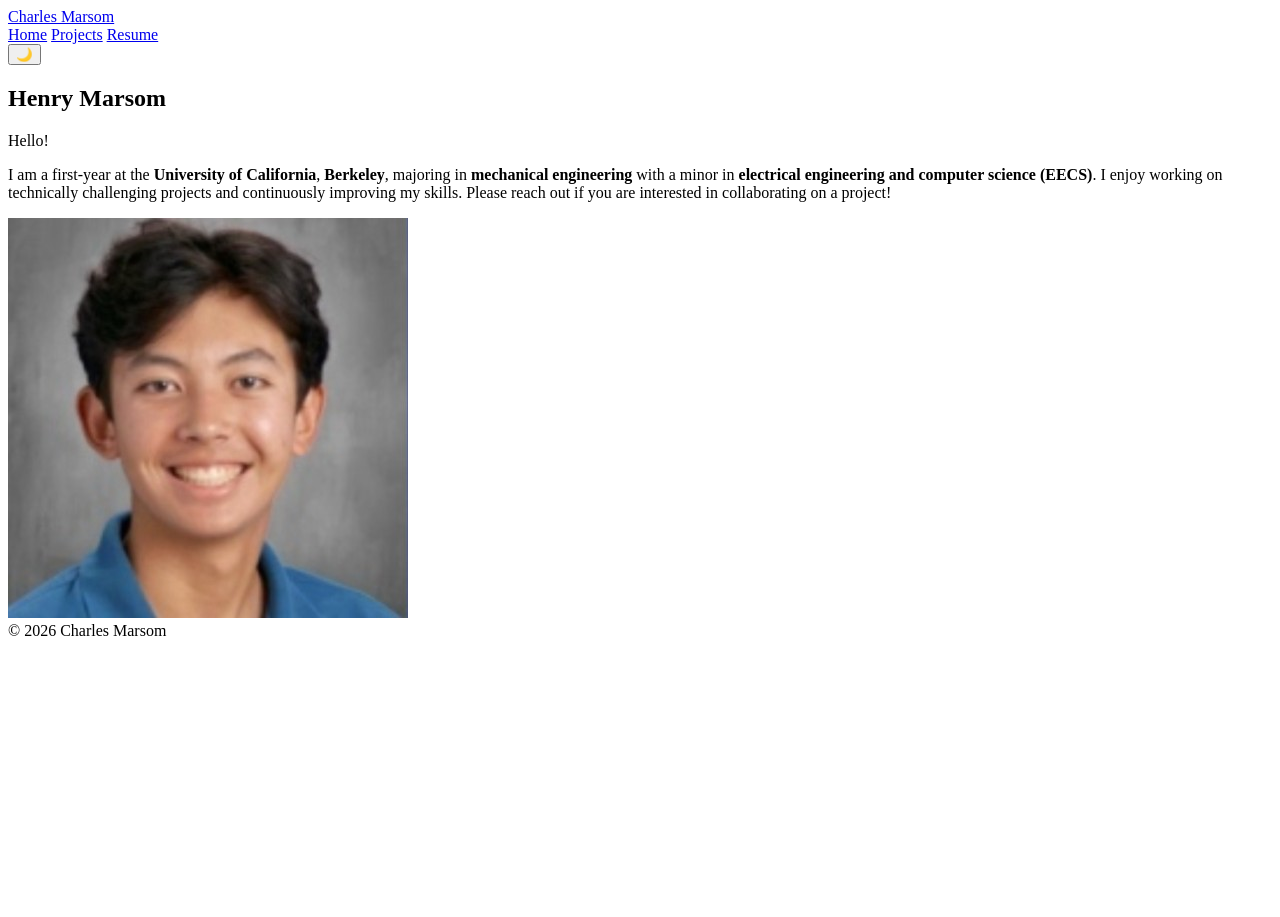
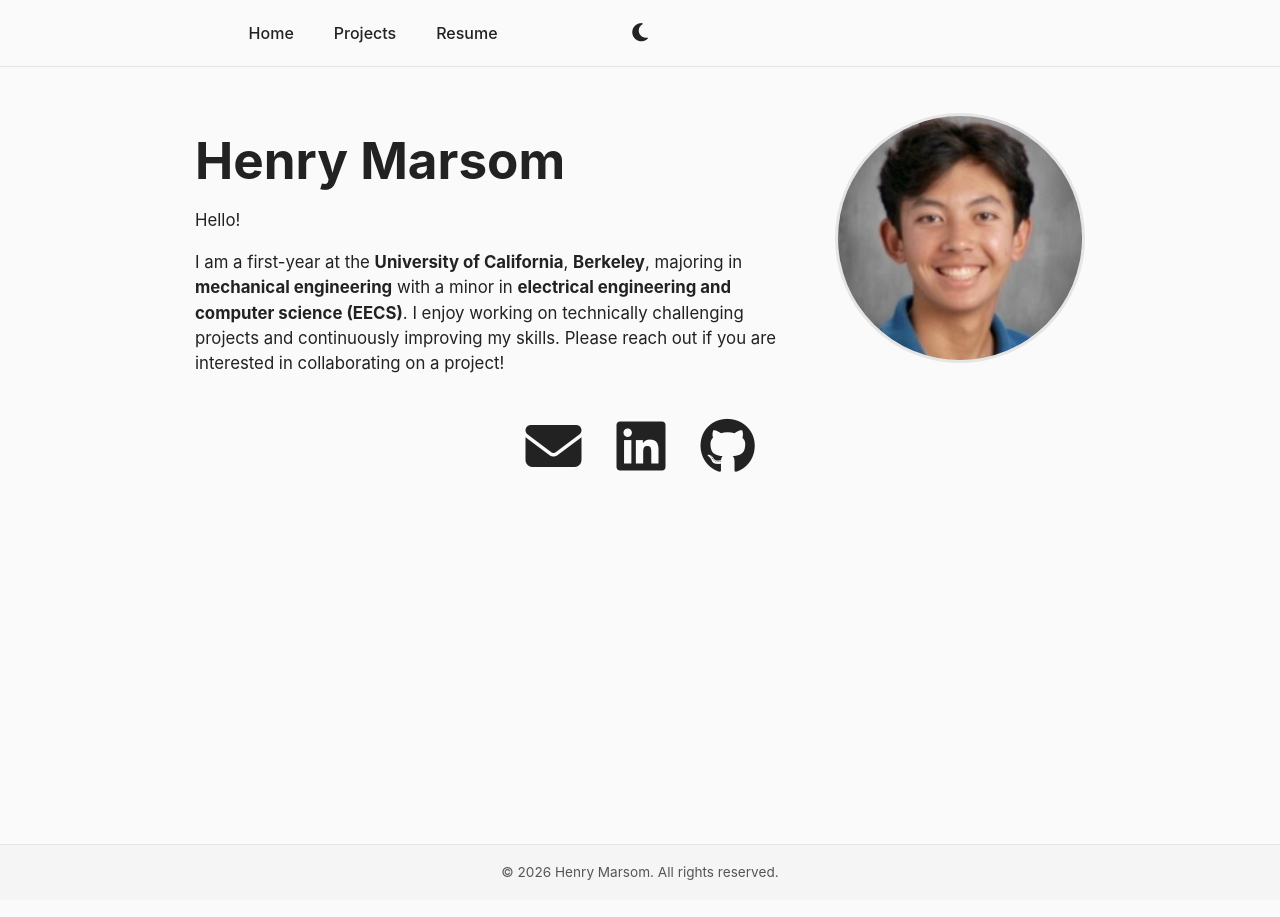
Before and after one commit to henrymarsom/henrymarsom.github.io, a Jekyll site: the page built from index.md, in a window 1280 px wide. Built offline with Jekyll 4.4.1, drawn with Linux system fonts in a browser that asks for light colours.

Commit message:
Update default.html

```diff
--- a/_layouts/default.html
+++ b/_layouts/default.html
@@ -2,37 +2,42 @@
 <html lang="en">
 <head>
   <meta charset="UTF-8">
-  <title>{{ page.title }}</title>
+  <link rel="stylesheet" href="/assets/style.css">
+  <link rel="stylesheet" href="https://cdnjs.cloudflare.com/ajax/libs/font-awesome/6.5.1/css/all.min.css">
   <meta name="viewport" content="width=device-width, initial-scale=1.0">
-  <link rel="stylesheet" href="/assets/css/style.css">
-  <script defer src="/assets/js/theme.js"></script>
+  <title>{{ page.title }} | {{ site.title }}</title>
 </head>
+<body class="light">
 
-<body>
+  <!-- Header / Navigation -->
   <header class="site-header">
     <nav class="nav">
-      <div class="nav-left">
-        <a href="/" class="site-name">Charles Marsom</a>
-      </div>
-
       <div class="nav-center">
         <a href="/">Home</a>
-        <a href="/projects">Projects</a>
-        <a href="/resume">Resume</a>
+        <a href="/projects/">Projects</a>
+        <a href="/resume/">Resume</a>
       </div>
 
       <div class="nav-right">
-        <button id="theme-toggle" aria-label="Toggle dark mode">🌙</button>
+        <button id="theme-toggle" aria-label="Toggle dark mode">
+          <i class="fa-solid fa-moon"></i>
+        </button>
       </div>
     </nav>
   </header>
 
+  <!-- Main Page Content -->
   <main class="page-content">
     {{ content }}
   </main>
 
+  <!-- Footer -->
   <footer class="site-footer">
-    © {{ "now" | date: "%Y" }} Charles Marsom
+    <p>© 2026 Henry Marsom. All rights reserved.</p>
   </footer>
+
+  <!-- Theme Script -->
+  <script src="/assets/theme.js"></script>
+
 </body>
 </html>
```
